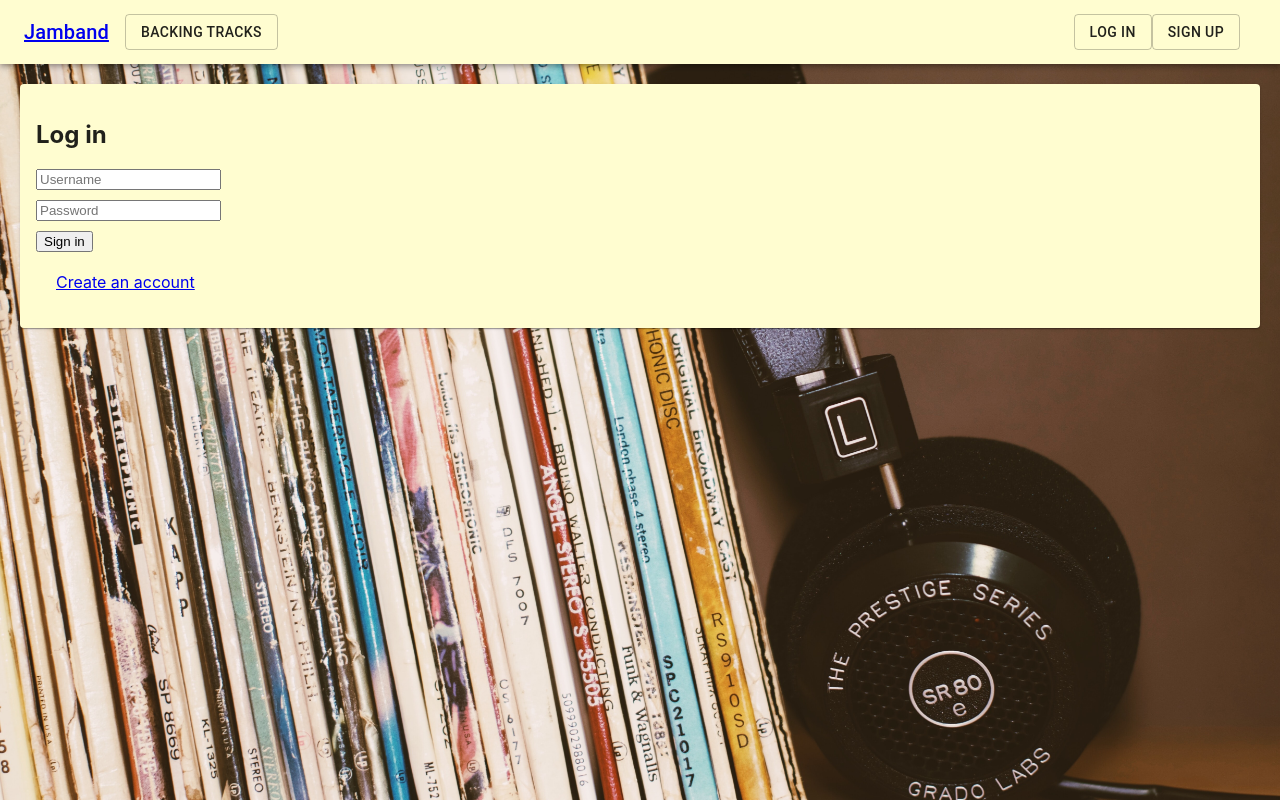
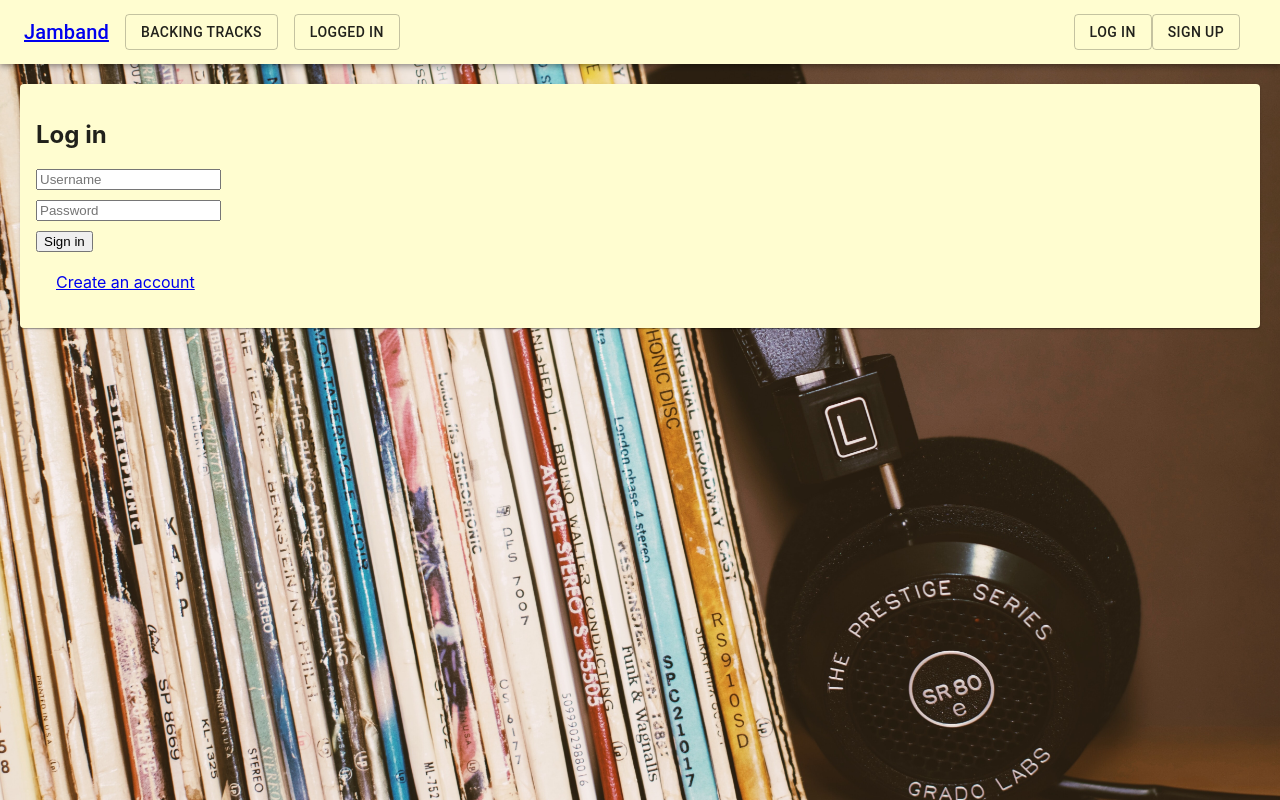
Before and after one commit to mkwalters/jamband, a React (Create React App) app in the folder client/: page /login in a window 1280 px wide. Built offline with nearby package versions, Linux system fonts and the light colour scheme; no server answers.

Commit message:
move isloggedin to api

```diff
--- a/client/src/api.js
+++ b/client/src/api.js
@@ -1,4 +1,12 @@
 var _ = require("lodash");
+
+const userLoggedin = (user) => {
+  if (_.keys(user).length === 0 || user === null) {
+    return false;
+  } else {
+    return true;
+  }
+};
 
 const getSongs = async (user) => {
   let userId = -1;
@@ -30,4 +38,4 @@ const vote = async (songId, liked, user) => {
   return data;
 };
 
-export default { getSongs, vote };
+export default { getSongs, vote, userLoggedin };
--- a/client/src/components/Appbar.js
+++ b/client/src/components/Appbar.js
@@ -3,6 +3,7 @@ import { AppBar, Toolbar, Typography, Button } from "@material-ui/core";
 import { BrowserRouter as Router, Switch, Route, Link } from "react-router-dom";
 import { UserContext } from "../UserContext";
 import { makeStyles } from "@material-ui/core/styles";
+import api from "../api";
 var _ = require("lodash");
 
 const useStyles = makeStyles((theme) => ({
@@ -31,14 +32,6 @@ const Appbar = () => {
     setUser({});
   };
 
-  const userLoggedin = () => {
-    if (_.keys(user).length === 0 || user === null) {
-      return false;
-    } else {
-      return true;
-    }
-  };
-
   return (
     <div className={classes.root}>
       <AppBar position="static" style={{ backgroundColor: "#FFFDD0" }}>
@@ -54,9 +47,20 @@ const Appbar = () => {
           >
             Backing Tracks
           </Button>
+          <Button
+            variant="outlined"
+            component={Link}
+            onClick={() => {
+              console.log(api.userLoggedin(user));
+            }}
+            className={classes.menuButton}
+          >
+            logged in
+          </Button>
+
           <Typography variant="h6" className={classes.title}></Typography>
 
-          {_.keys(user).length === 0 && (
+          {!api.userLoggedin(user) && (
             <div>
               <Button variant="outlined" component={Link} to={"/login"}>
                 Log in
@@ -71,7 +75,7 @@ const Appbar = () => {
             {_.keys(user).length > 0 && user.username}
           </Typography>
 
-          {_.keys(user).length > 0 && (
+          {api.userLoggedin(user) && (
             <Button variant="outlined" component={Link} onClick={logout}>
               Logout
             </Button>
--- a/client/src/components/MyAudioPlayer.js
+++ b/client/src/components/MyAudioPlayer.js
@@ -67,7 +67,7 @@ const MyAudioPlayer = (props) => {
     setOpen(false);
   };
   const vote = async (songId, liked) => {
-    if (_.keys(user).length === 0) {
+    if (!api.userLoggedin(user)) {
       openSnackBar();
       return;
     }
--- a/client/src/views/login.jsx
+++ b/client/src/views/login.jsx
@@ -29,13 +29,6 @@ const Login = () => {
   const [username, setUsername] = useState("");
   const [password, setPassword] = useState("");
 
-  const updateUsername = (event) => {
-    setUsername(event.target.value);
-  };
-  const updatePassword = (event) => {
-    setPassword(event.target.value);
-  };
-
   const submit = () => {
     fetch("/login/password/", {
       method: "POST",
@@ -52,24 +45,6 @@ const Login = () => {
   return (
     <main class="container">
       <article class="grid">
-        {/* <div>
-          <TextField
-            className={classes.root}
-            onChange={updateUsername}
-            id="standard-basic"
-            label="Username"
-          />
-          <TextField
-            onChange={updatePassword}
-            className={classes.root}
-            id="standard-basic"
-            label="Password"
-          />
-          <Button onClick={submit} variant="outlined" className={classes.root}>
-            Submit
-          </Button>
-        </div> */}
-
         <Card className={classes.root}>
           <CardContent>
             <div>
```
